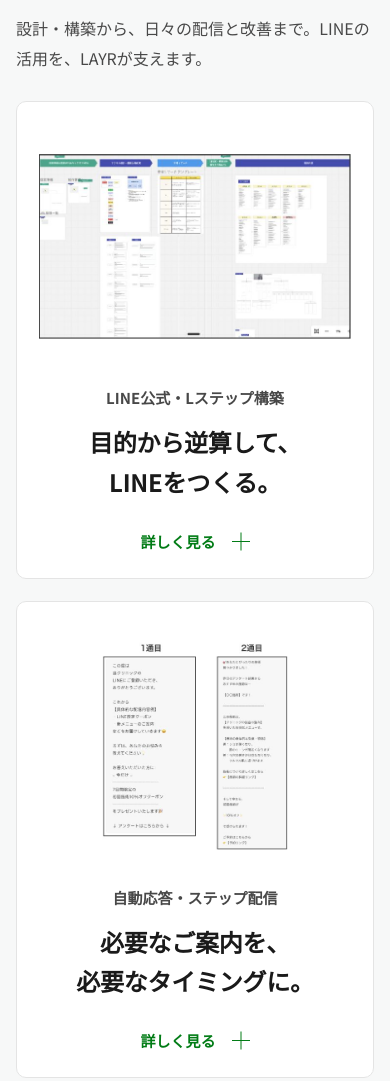
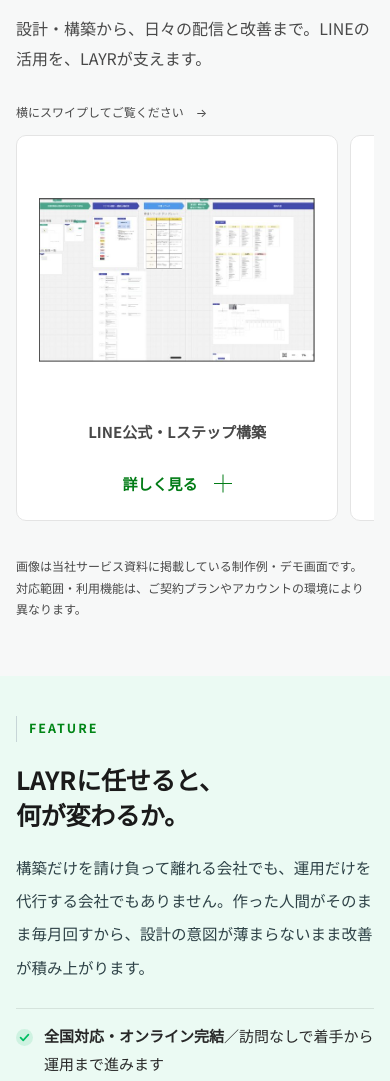
Before and after one commit to layrinc/layr-hp, an Astro site: page / in a window 390 px wide. Shown: the part 5180-6261 px from the top of the page. Built offline with nearby package versions, Linux system fonts and the light colour scheme; Astro itself is replaced by a stand-in of ours.

Commit message:
feat: simplify LINE support cards and enable mobile swipe

```diff
--- a/src/components/LineSupportCards.astro
+++ b/src/components/LineSupportCards.astro
@@ -24,17 +24,16 @@
       <h2 id={`${id}-title`}>{title}</h2>
       {lead && <p class="line-support-lead">{lead}</p>}
     </header>
-    <div class="line-support-grid">
+    <p class="line-support-swipe-hint" id={`${id}-swipe-hint`}>横にスワイプしてご覧ください <span aria-hidden="true">→</span></p>
+    <div class="line-support-grid" tabindex="0" role="region" aria-label="LINE支援内容のカード一覧" aria-describedby={`${id}-swipe-hint`}>
       {items.map((item) => <details class="line-support-card">
         <summary aria-label={`${item.title}の詳細`}>
           {item.image && <LineSupportScreen image={item.image} />}
-          <span class="line-support-label">{item.title}</span>
-          <h3>{item.benefit || item.title}</h3>
+          <h3 class="line-support-label">{item.title}</h3>
           <span class="line-support-more"><span class="support-when-closed">詳しく見る</span><span class="support-when-open">閉じる</span><i class="support-plus" aria-hidden="true"></i></span>
         </summary>
         <div class="line-support-description">
           <p>{item.desc}</p>
-          {item.image && <a class="line-support-zoom" href={item.image.src} target="_blank" rel="noopener" aria-label={`${item.image.caption}の掲載画像を拡大する（新しいタブ）`}>掲載画像を拡大する <span aria-hidden="true">↗</span></a>}
         </div>
       </details>)}
     </div>
--- a/src/styles/line-support.css
+++ b/src/styles/line-support.css
@@ -7,12 +7,12 @@
 .line-support h2,.category-faq h2{margin:0;color:var(--black);font-size:clamp(28px,3.4vw,44px);font-weight:700;line-height:1.5;letter-spacing:var(--track-tight);white-space:pre-line}
 .line-support-lead{margin:16px 0 0;font-size:calc(16px * var(--fs,1));line-height:1.9;color:var(--muted)}
 .line-support-grid{display:grid;grid-template-columns:repeat(3,minmax(0,1fr));gap:24px;align-items:start}
+.line-support-swipe-hint{display:none}
 .line-support-card{min-width:0;background:var(--paper);border:1px solid var(--line);border-radius:var(--r-lg);overflow:hidden;transition:border-color .2s cubic-bezier(.4,0,.2,1)}
 .line-support-card:hover,.line-support-card[open]{border-color:var(--green-dark)}
-.line-support-card summary{display:flex;flex-direction:column;align-items:center;min-height:466px;padding:24px 22px 12px;cursor:pointer;list-style:none;text-align:center}
+.line-support-card summary{display:flex;flex-direction:column;align-items:center;min-height:380px;padding:24px 22px 12px;cursor:pointer;list-style:none;text-align:center}
 .line-support-card summary::-webkit-details-marker,.category-faq-item summary::-webkit-details-marker{display:none}
-.line-support-label{margin-top:20px;font-size:calc(15px * var(--fs,1));font-weight:700;color:var(--muted);line-height:1.6}
-.line-support-card h3{margin:12px 0 16px;font-size:calc(24px * var(--fs,1));line-height:1.65;font-weight:700;color:var(--black);letter-spacing:var(--track-tight);white-space:pre-line;overflow-wrap:anywhere}
+.line-support-label{margin:20px 0 16px;font-size:calc(15px * var(--fs,1));font-weight:700;color:var(--muted);line-height:1.6;overflow-wrap:anywhere}
 .line-support-more{margin-top:auto;display:flex;align-items:center;justify-content:center;gap:16px;min-height:48px;color:var(--green-ink);font-size:calc(15px * var(--fs,1));font-weight:700}
 .support-when-open{display:none}
 .line-support-card[open] .support-when-closed{display:none}
@@ -24,7 +24,6 @@
 .line-support-description{padding:22px;border-top:1px solid var(--line);font-size:calc(15px * var(--fs,1));line-height:1.9;text-align:left}
 .line-support-description p{margin:0}
 .line-support-note{margin:22px 0 0;color:var(--muted);font-size:calc(12px * var(--fs,1));line-height:1.8}
-.line-support-zoom{display:inline-flex;align-items:center;gap:8px;min-height:44px;margin-top:12px;color:var(--green-ink);font-weight:700;text-decoration:underline;text-underline-offset:4px}
 .support-visual{height:240px;width:100%;display:flex;align-items:center;justify-content:center;pointer-events:none}
 .support-capture{display:block;width:100%;height:210px;object-fit:contain}
 .category-faq-head{text-align:center;margin-bottom:40px}
@@ -44,12 +43,14 @@
 .category-faq-item summary .support-plus{color:var(--muted)}
 .category-faq-answer{padding:0 56px 28px 8px;font-size:calc(16px * var(--fs,1));line-height:1.9;color:var(--muted);overflow-wrap:anywhere}
 .category-faq-answer p{margin:0;white-space:pre-line}
-.line-support :is(summary,a):focus-visible,.category-faq :is(button,summary,[role="tabpanel"]):focus-visible{outline:2px solid var(--green-dark);outline-offset:-4px}
+.line-support :is(summary,a,.line-support-grid):focus-visible,.category-faq :is(button,summary,[role="tabpanel"]):focus-visible{outline:2px solid var(--green-dark);outline-offset:-4px}
 @media(max-width:1000px){.line-support-grid{grid-template-columns:repeat(2,minmax(0,1fr))}}
 @media(max-width:600px){
-  .line-support-grid{grid-template-columns:minmax(0,1fr);gap:22px}
+  .line-support-grid{grid-template-columns:none;grid-auto-flow:column;grid-auto-columns:90%;gap:12px;overflow-x:auto;scroll-snap-type:x mandatory;overscroll-behavior-x:contain;scrollbar-width:thin;scrollbar-color:var(--green-dark) var(--line);padding-bottom:12px}
+  .line-support-card{scroll-snap-align:start;scroll-snap-stop:always}
+  .line-support-swipe-hint{display:flex;align-items:center;gap:12px;margin:0 0 12px;color:var(--muted);font-size:calc(12px * var(--fs,1));line-height:1.8}
   .line-support-head,.category-faq-head{margin-bottom:28px}
-  .line-support-card summary{min-height:466px;padding-inline:22px}
+  .line-support-card summary{padding-inline:22px}
   .category-faq-tabs{gap:6px;margin-bottom:22px}
   .category-faq-tabs button{padding:12px 4px;min-height:48px;font-size:calc(13px * var(--fs,1))}
   .category-faq-item summary{padding:22px 0;gap:22px;font-size:calc(16px * var(--fs,1))}
```
Also changed, not shown: docs/design-system/20260919-line-support-mobile-swipe-plan.md (added, +13 -0 lines), tests/line-support.test.mjs (+22 -6 lines), docs/qa/line-support-mobile-swipe-20260919/README.md (added), docs/qa/line-support-mobile-swipe-20260919/home-1280.png (added), docs/qa/line-support-mobile-swipe-20260919/home-1440.png (added), docs/qa/line-support-mobile-swipe-20260919/home-375.png (added), docs/qa/line-support-mobile-swipe-20260919/home-390-last.png (added), docs/qa/line-support-mobile-swipe-20260919/home-768.png (added), docs/qa/line-support-mobile-swipe-20260919/line-1440.png (added), docs/qa/line-support-mobile-swipe-20260919/line-375.png (added), docs/qa/line-support-mobile-swipe-20260919/line-768.png (added).
